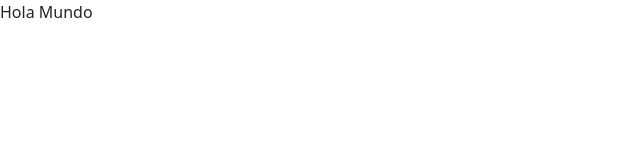
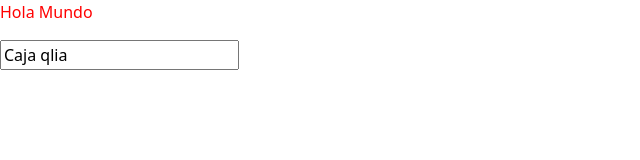
Before and after one commit to Jjng08/Pruebas, a website: page Index.html in a window 1280 px wide. Shown: the whole page, without its empty margins (0-640 px from the left). Drawn offline with nearby package versions, Linux system fonts and the light colour scheme.

Commit message:
una cajita de nada

```diff
--- a/Index.html
+++ b/Index.html
@@ -13,7 +13,11 @@
 
 
     <p id="parrafo"></p>
+    <input id="btn1" type="button" value="Mostrar">
     <div id="box"></div>
+
+    <div id="box2"></div>
+
 
 </body>
 <script  src="assets/js/script1.js"></script>
--- a/assets/js/script1.js
+++ b/assets/js/script1.js
@@ -1,2 +1,8 @@
 var parrafo = document.getElementById('parrafo');
 parrafo.innerHTML = 'Hola Mundo';
+parrafo.setAttribute('style', 'color: red;');
+
+var btn1 = document.getElementById('btn1');
+
+btn1.value = "Caja qlia";
+btn1.type = "text";
```
